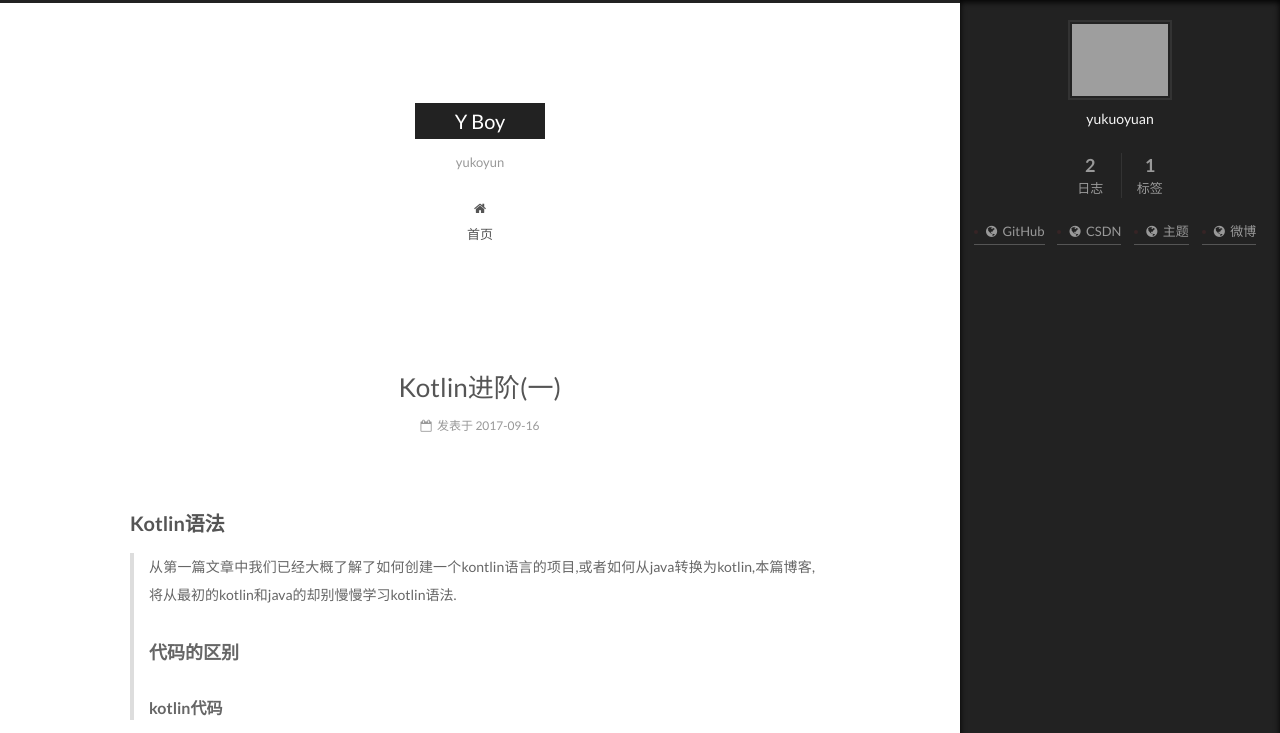
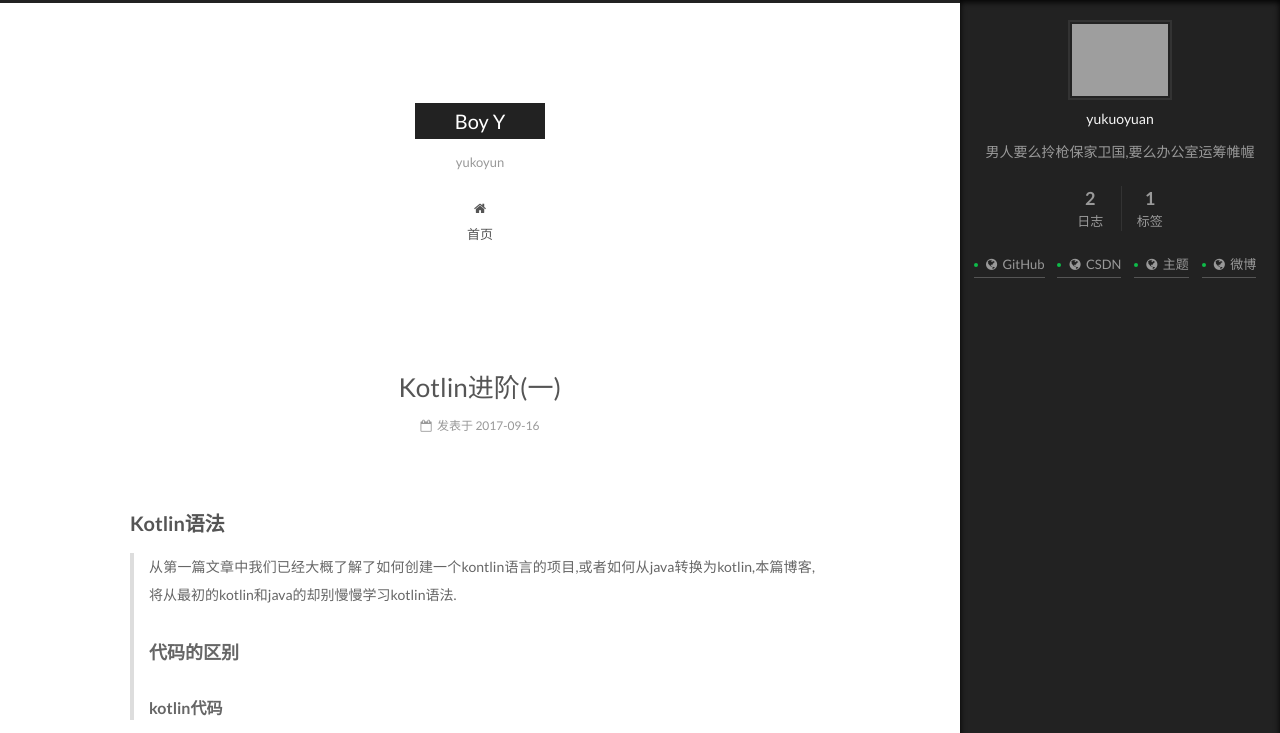
Before and after one commit to yukuoyuan/yukuoyuan.github.io, a plain HTML site: page index.html in a window 1280 px wide. Both pictures are taken after a click on the element 1238 px from the left and 743 px from the top of the page. Shown: the top 733 px of the page. Drawn offline with Linux system fonts and the light colour scheme; grey boxes are pictures that could not be loaded.

Commit message:
Site updated: 2017-09-19 10:01:47

```diff
--- a/css/main.css
+++ b/css/main.css
@@ -1821,7 +1821,7 @@ pre .javascript .function {
   width: 4px;
   height: 4px;
   border-radius: 50%;
-  background: #362425;
+  background: #0ebb49;
 }
 .links-of-blogroll {
   font-size: 13px;
--- a/index.html
+++ b/index.html
@@ -95,13 +95,16 @@
 
 
 
+<meta name="description" content="男人要么拎枪保家卫国,要么办公室运筹帷幄">
 <meta property="og:type" content="website">
-<meta property="og:title" content="Y Boy">
+<meta property="og:title" content="Boy Y">
 <meta property="og:url" content="http://yoursite.com/index.html">
-<meta property="og:site_name" content="Y Boy">
+<meta property="og:site_name" content="Boy Y">
+<meta property="og:description" content="男人要么拎枪保家卫国,要么办公室运筹帷幄">
 <meta property="og:locale" content="zh-Hans">
 <meta name="twitter:card" content="summary">
-<meta name="twitter:title" content="Y Boy">
+<meta name="twitter:title" content="Boy Y">
+<meta name="twitter:description" content="男人要么拎枪保家卫国,要么办公室运筹帷幄">
 
 
 
@@ -137,7 +140,7 @@
 
 
 
-  <title>Y Boy</title>
+  <title>Boy Y</title>
 
 
 
@@ -168,7 +171,7 @@
     <div class="custom-logo-site-title">
       <a href="/"  class="brand" rel="start">
         <span class="logo-line-before"><i></i></span>
-        <span class="site-title">Y Boy</span>
+        <span class="site-title">Boy Y</span>
         <span class="logo-line-after"><i></i></span>
       </a>
     </div>
@@ -244,7 +247,7 @@
     </span>
 
     <span hidden itemprop="publisher" itemscope itemtype="http://schema.org/Organization">
-      <meta itemprop="name" content="Y Boy">
+      <meta itemprop="name" content="Boy Y">
     </span>
 
 
@@ -378,7 +381,7 @@
     </span>
 
     <span hidden itemprop="publisher" itemscope itemtype="http://schema.org/Organization">
-      <meta itemprop="name" content="Y Boy">
+      <meta itemprop="name" content="Boy Y">
     </span>
 
 
@@ -544,7 +547,7 @@
               alt="yukuoyuan" />
 
             <p class="site-author-name" itemprop="name">yukuoyuan</p>
-            <p class="site-description motion-element" itemprop="description"></p>
+            <p class="site-description motion-element" itemprop="description">男人要么拎枪保家卫国,要么办公室运筹帷幄</p>
         </div>
 
         <nav class="site-state motion-element">
```
Also changed, not shown: 2017/09/16/Kotlin进阶一/index.html (+5 -5 lines), 2017/09/16/初识Kotlin/index.html (+5 -5 lines), archives/2017/09/index.html (+9 -6 lines), archives/2017/index.html (+9 -6 lines), archives/index.html (+9 -6 lines), tags/Kotlin/index.html (+9 -6 lines).
